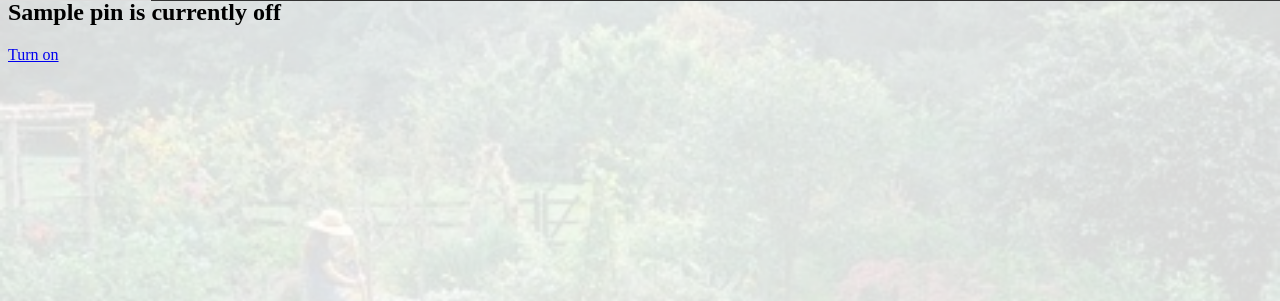
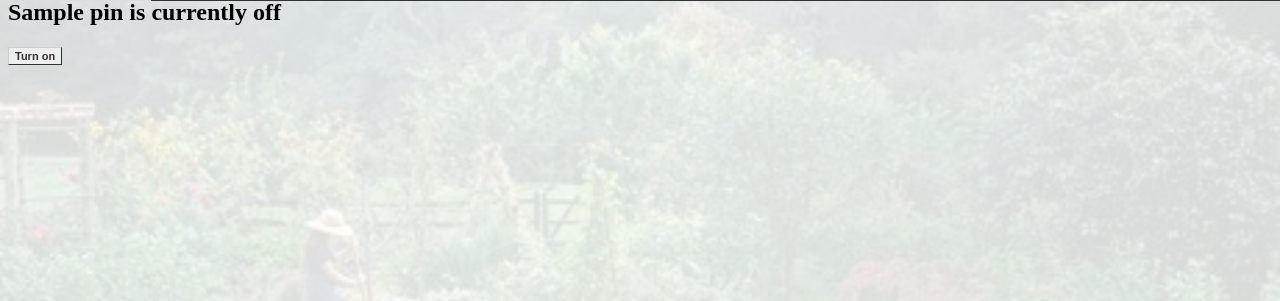
Before and after one commit to Rogol98/Wiwarium, a Flask app: template templates/controlPanel.html in a window 1280 px wide. Shown: the part 51-352 px from the top of the page. Run offline with Flask 2, Linux system fonts and the light colour scheme; the template is opened without the code that fills it: most values are stand-ins (such as "Sample title", 1, 10 or a date in 2020); some libraries are stand-ins or nearby versions.

Commit message:
09.01.2022 v8

```diff
--- a/app2.py
+++ b/app2.py
@@ -34,7 +34,6 @@ app = Flask(__name__)
 
 database = r"/home/pi/Wiwarium/sqlite3DB"
 
-# Create a dictionary called pins to store the pin number, name, and pin state:
 pins = {
     17: {'name': 'GPIO 17', 'state': GPIO.LOW},
     27: {'name': 'GPIO 27', 'state': GPIO.LOW}
@@ -47,10 +46,8 @@ for pin in pins:
 
 @app.route("/controlPanel")
 def main():
-    # For each pin, read the pin state and store it in the pins dictionary:
     for pin in pins:
         pins[pin]['state'] = GPIO.input(pin)
-    # Put the pin dictionary into the template data dictionary:
     templateData = {
         'pins': pins
     }
@@ -64,11 +61,9 @@ def action(pinNumber, action):
     if action == "off":
         GPIO.output(pinNumber, GPIO.LOW)
 
-    # For each pin, read the pin state and store it in the pins dictionary:
     for pin in pins:
         pins[pin]['state'] = GPIO.input(pin)
 
-    # Along with the pin dictionary, put the message into the template data dictionary:
     templateData = {
         'pins': pins
     }
--- a/static/style.css
+++ b/static/style.css
@@ -94,3 +94,15 @@ html {
 .boxSelect select option {
 	padding: 30px;
 }
+
+.button {
+	font: bold 11px Arial;
+	text-decoration: none;
+	background-color: #EEEEEE;
+	color: #333333;
+	padding: 2px 6px 2px 6px;
+	border-top: 1px solid #CCCCCC;
+	border-right: 1px solid #333333;
+	border-bottom: 1px solid #333333;
+	border-left: 1px solid #CCCCCC;
+  }
--- a/templates/controlPanel.html
+++ b/templates/controlPanel.html
@@ -16,14 +16,14 @@
          is currently <strong>on</strong></h2>
       <div class="row">
          <div class="col-md-2">
-            <a href="/{{pin}}/off" class="btn btn-block btn-lg btn-default" role="button">Turn off</a>
+            <a href="/{{pin}}/off" class="button" >Turn off</a>
          </div>
       </div>
       {% else %}
       is currently <strong>off</strong></h2>
       <div class="row">
          <div class="col-md-2">
-            <a href="/{{pin}}/on" class="btn btn-block btn-lg btn-primary" role="button">Turn on</a>
+            <a href="/{{pin}}/on" class="button" >Turn on</a>
          </div>
       </div>
       {% endif %}
```
